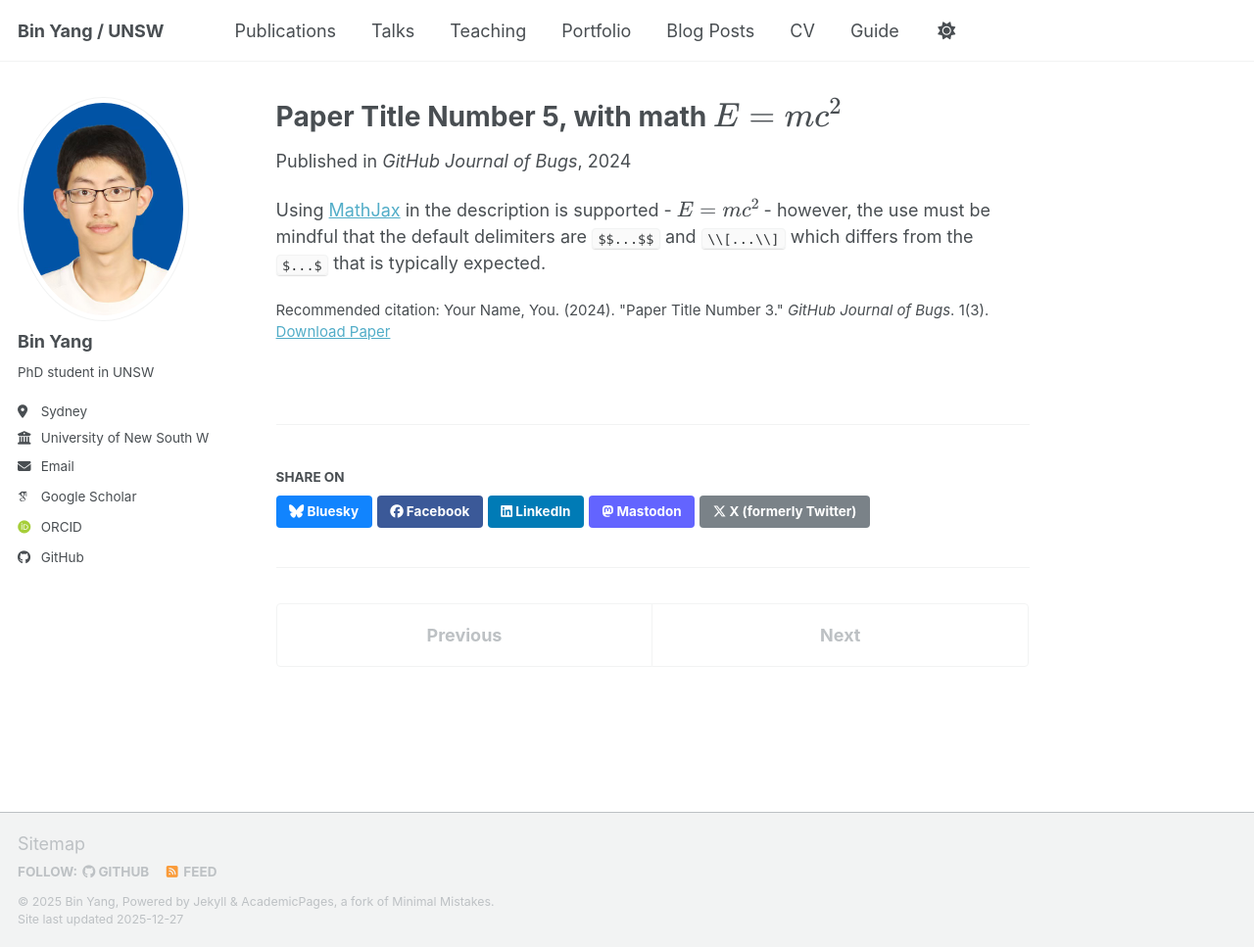
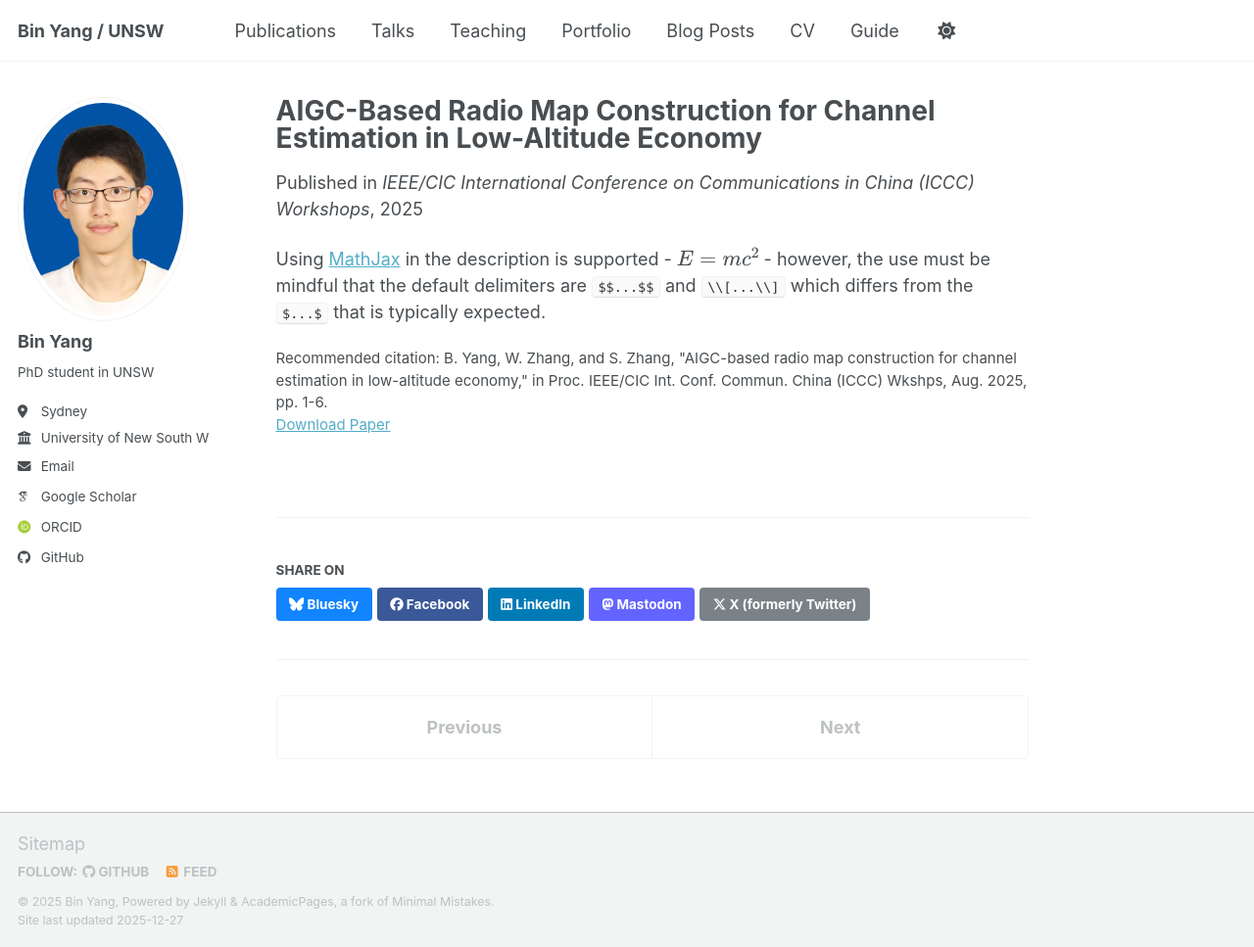
Before and after one commit to yangbin-xd/yangbin-xd.github.io, a Jekyll site: the page built from _publications/2025-06-08-paper-title-number-5.md, in a window 1280 px wide and 967 px high. Shown: the whole window at 98% size. Built offline with Jekyll 4.4.1, drawn with Linux system fonts in a browser that asks for light colours; some web fonts are replaced; a script bundle is joined from its source files by our own code; library files that are not in the unit come from our copies.

Commit message:
Update 2025-06-08-paper-title-number-5.md

```diff
--- a/_publications/2025-06-08-paper-title-number-5.md
+++ b/_publications/2025-06-08-paper-title-number-5.md
@@ -1,13 +1,13 @@
 ---
-title: "Paper Title Number 5, with math $$E=mc^2$$"
+title: "AIGC-Based Radio Map Construction for Channel Estimation in Low-Altitude Economy"
 collection: publications
 category: conferences
-permalink: /publication/2024-02-17-paper-title-number-4
-excerpt: 'This paper is about a famous math equation, $$E=mc^2$$'
-date: 2024-02-17
-venue: 'GitHub Journal of Bugs'
+permalink: https://ieeexplore.ieee.org/abstract/document/11148098
+excerpt: 'This paper constructs radio map based on CVCGAN for channel estimation in low-altitude economy.'
+date: 2025-08-10
+venue: 'IEEE/CIC International Conference on Communications in China (ICCC) Workshops'
 paperurl: 'https://academicpages.github.io/files/paper3.pdf'
-citation: 'Your Name, You. (2024). &quot;Paper Title Number 3.&quot; <i>GitHub Journal of Bugs</i>. 1(3).'
+citation: 'B. Yang, W. Zhang, and S. Zhang, "AIGC-based radio map construction for channel estimation in low-altitude economy," in Proc. IEEE/CIC Int. Conf. Commun. China (ICCC) Wkshps, Aug. 2025, pp. 1-6.'
 ---
 
 Using [MathJax](https://www.mathjax.org/) in the description is supported - $$E=mc^2$$ - however, the use must be mindful that the default delimiters are `$$...$$` and `\\[...\\]` which differs from the `$...$` that is typically expected.
```
